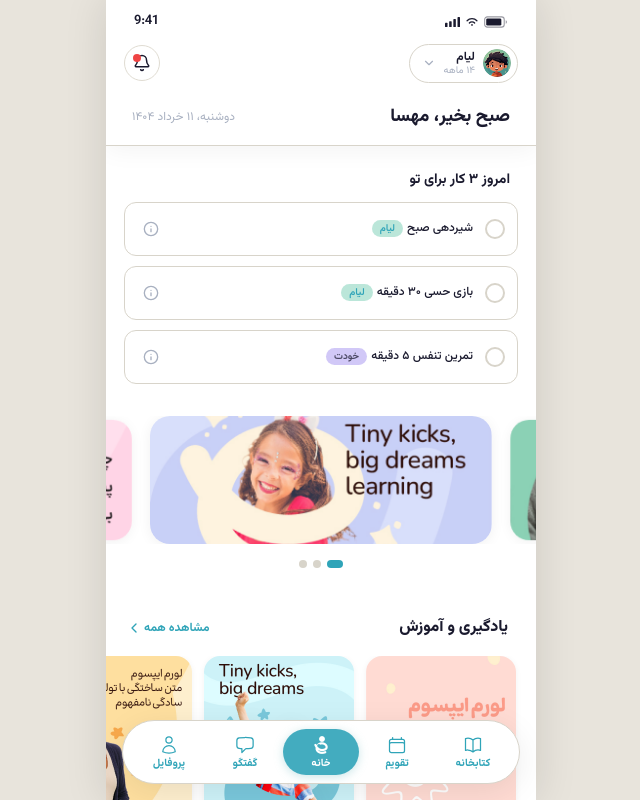
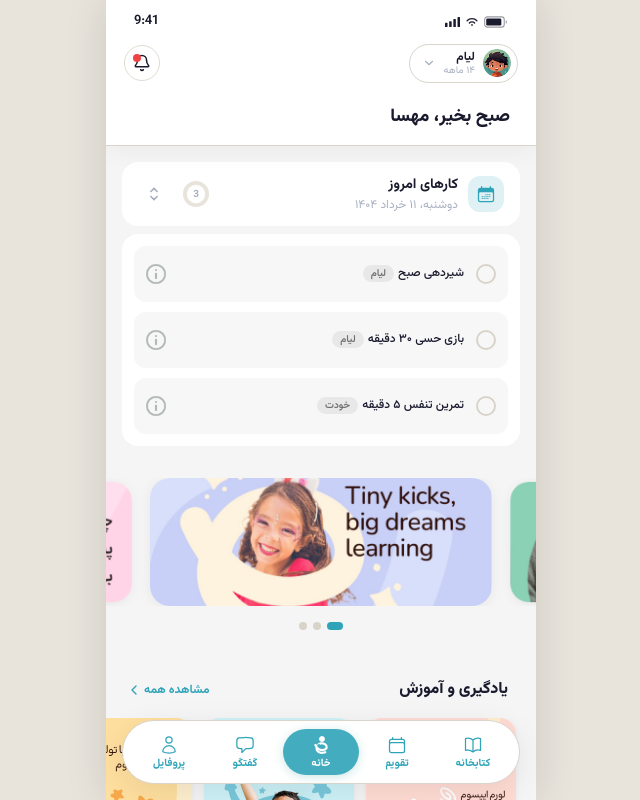
Before and after one commit to u3fiii/elora-app, a React (Vite) app: page /home in a window 1280 px wide. Shown: the whole page, without its empty margins (319-959 px from the left). Built offline with nearby package versions, Linux system fonts and the light colour scheme.

Commit message:
change the layout of tasks and added circular progress

```diff
--- a/index.html
+++ b/index.html
@@ -2,7 +2,7 @@
 <html lang="fa" dir="rtl">
   <head>
     <meta charset="UTF-8" />
-    <link rel="icon" type="image/svg+xml" href="/favicon.svg" />
+    <link rel="icon" type="image/png" href="/favicon.png" />
     <meta name="viewport" content="width=device-width, initial-scale=1.0, viewport-fit=cover" />
     <link rel="preconnect" href="https://fonts.googleapis.com" />
     <link rel="preconnect" href="https://fonts.gstatic.com" crossorigin />
@@ -10,7 +10,7 @@
       href="https://fonts.googleapis.com/css2?family=Vazirmatn:wght@300;400;500;600;700;800&display=swap"
       rel="stylesheet"
     />
-    <title>الورا</title>
+    <title>Elora App</title>
   </head>
   <body>
     <div id="root"></div>
--- a/src/components/home/HomeCollapsibleGreeting.tsx
+++ b/src/components/home/HomeCollapsibleGreeting.tsx
@@ -4,7 +4,6 @@ import { HOME_GREETING_SLOT_HEIGHT } from '../../utils/homeHeaderScroll'
 
 interface HomeCollapsibleGreetingProps {
   parentName: string
-  date: string
   isCollapsed: boolean
 }
 
@@ -28,7 +27,6 @@ const greetingTransition = {
 
 export function HomeCollapsibleGreeting({
   parentName,
-  date,
   isCollapsed,
 }: HomeCollapsibleGreetingProps) {
   return (
@@ -40,7 +38,7 @@ export function HomeCollapsibleGreeting({
       style={{ transformOrigin: 'top' }}
       className="h-[54px] overflow-hidden will-change-transform"
     >
-      <HomeGreeting parentName={parentName} date={date} />
+      <HomeGreeting parentName={parentName} />
     </motion.div>
   )
 }
--- a/src/components/home/HomeGreeting.tsx
+++ b/src/components/home/HomeGreeting.tsx
@@ -1,17 +1,13 @@
 interface HomeGreetingProps {
   parentName: string
-  date: string
 }
 
-export function HomeGreeting({ parentName, date }: HomeGreetingProps) {
+export function HomeGreeting({ parentName }: HomeGreetingProps) {
   return (
     <section className="px-[18px] pb-3 pt-3">
-      <div className="flex items-center justify-between gap-3 px-2">
-        <h1 className="text-lg font-extrabold text-home-heading">
-          صبح بخیر، {parentName}
-        </h1>
-        <p className="shrink-0 text-xs text-home-muted">{date}</p>
-      </div>
+      <h1 className="px-2 text-lg font-extrabold text-home-heading">
+        صبح بخیر، {parentName}
+      </h1>
     </section>
   )
 }
--- a/src/components/home/HomeTodoSection.tsx
+++ b/src/components/home/HomeTodoSection.tsx
@@ -1,12 +1,24 @@
 import clsx from 'clsx'
-import { motion, type Variants } from 'framer-motion'
-import { Info } from 'lucide-react'
+import { ChevronUpDownIcon } from '@heroicons/react/24/outline'
+import { CalendarDaysIcon } from '@heroicons/react/24/solid'
+import { AnimatePresence, motion, type Variants } from 'framer-motion'
 import { useEffect, useRef, useState } from 'react'
+import infoIcon from '../../assets/icons/info-outline.png'
 import type { HomeTask } from '../../types'
 import { playAllTasksDoneSound } from '../../utils/playAllTasksDoneSound'
 import { playTaskDoneSound } from '../../utils/playTaskDoneSound'
 import { AllTasksDoneDialog } from './AllTasksDoneDialog'
 import { TaskDetailSheet } from './TaskDetailSheet'
+
+const PROGRESS_RADIUS = 10
+const PROGRESS_STROKE = 3.5
+const PROGRESS_CIRCUMFERENCE = 2 * Math.PI * PROGRESS_RADIUS
+
+const TASK_CARD_THEMES = [
+  { card: 'bg-[#F7F7F7]' },
+  { card: 'bg-[#F7F7F7]' },
+  { card: 'bg-[#F7F7F7]' },
+] as const
 
 const HOME_TASK_STAGGER = 0.05
 
@@ -30,6 +42,7 @@ const homeTaskItemVariants: Variants = {
 interface HomeTodoSectionProps {
   activeChildId: string
   babyName: string
+  date: string
   tasks: HomeTask[]
   onTasksChange: (tasks: HomeTask[]) => void
 }
@@ -41,32 +54,83 @@ function TaskSubjectTag({
   task: HomeTask
   babyName: string
 }) {
-  const isChildTask = task.subject === 'child'
-
   return (
     <span
       className={clsx(
-        'shrink-0 rounded-full px-2 py-0.5 text-[10px] font-semibold',
-        isChildTask
-          ? 'bg-home-mint/35 text-home-teal'
-          : 'bg-home-lavender/35 text-home-heading/75',
+        'shrink-0 rounded-full bg-[#E8E8E8] px-2 py-0.5 text-[10px] font-semibold text-[#6E6E6E]',
         task.completed && 'opacity-60',
       )}
     >
-      {isChildTask ? babyName : 'خودت'}
+      {task.subject === 'child' ? babyName : 'خودت'}
     </span>
+  )
+}
+
+function TasksProgressRing({
+  completed,
+  total,
+}: {
+  completed: number
+  total: number
+}) {
+  const progress = total > 0 ? completed / total : 0
+  const strokeDashoffset = PROGRESS_CIRCUMFERENCE * (1 - progress)
+  const remaining = total - completed
+
+  return (
+    <div
+      className="relative size-10 shrink-0"
+      aria-label={`${completed} از ${total} کار انجام شده`}
+    >
+      <svg
+        className="h-full w-full -rotate-90"
+        viewBox="0 0 36 36"
+        aria-hidden
+      >
+        <circle
+          cx="18"
+          cy="18"
+          r={PROGRESS_RADIUS}
+          fill="none"
+          stroke="#E8E4DC"
+          strokeWidth={PROGRESS_STROKE}
+        />
+        <circle
+          cx="18"
+          cy="18"
+          r={PROGRESS_RADIUS}
+          fill="none"
+          stroke="currentColor"
+          strokeWidth={PROGRESS_STROKE}
+          strokeLinecap="round"
+          strokeDasharray={PROGRESS_CIRCUMFERENCE}
+          strokeDashoffset={strokeDashoffset}
+          className="text-home-teal transition-[stroke-dashoffset] duration-500 ease-out"
+        />
+      </svg>
+      <span className="absolute inset-0 flex translate-y-px items-center justify-center">
+        <span
+          key={remaining}
+          className="animate-task-count-bounce text-[10px] font-bold leading-none tabular-nums text-home-muted"
+        >
+          {remaining}
+        </span>
+      </span>
+    </div>
   )
 }
 
 export function HomeTodoSection({
   activeChildId,
   babyName,
+  date,
   tasks,
   onTasksChange,
 }: HomeTodoSectionProps) {
   const [openTaskId, setOpenTaskId] = useState<string | null>(null)
   const [poppingId, setPoppingId] = useState<string | null>(null)
   const [showAllDoneDialog, setShowAllDoneDialog] = useState(false)
+  const [isTasksExpanded, setIsTasksExpanded] = useState(true)
 
   const prevAllDoneRef = useRef(
     tasks.length > 0 && tasks.every((task) => task.completed),
@@ -80,6 +144,7 @@ export function HomeTodoSection({
     if (prevChildRef.current === activeChildId) return
 
     setOpenTaskId(null)
+    setIsTasksExpanded(true)
     prevAllDoneRef.current = tasks.length > 0 && tasks.every((task) => task.completed)
     prevChildRef.current = activeChildId
   }, [activeChildId, tasks])
@@ -93,6 +158,7 @@ export function HomeTodoSection({
   }, [allDone])
 
   const openTask = tasks.find((task) => task.id === openTaskId) ?? null
+  const completedCount = tasks.filter((task) => task.completed).length
 
   const toggleTask = (id: string) => {
     const toggledTask = tasks.find((task) => task.id === id)
@@ -122,11 +188,42 @@ export function HomeTodoSection({
   }
 
   return (
-    <section className="px-[18px] pt-6">
-      <h2 className="mb-3 mr-2 text-right text-sm font-bold text-home-heading">
-        امروز ۳ کار برای تو
-      </h2>
+    <section className="space-y-2 px-4 pt-4">
+      <div className="flex items-center justify-between rounded-[16px] bg-white px-4 py-3">
+        <div className="flex items-center gap-2.5">
+          <div className="flex h-9 w-9 shrink-0 items-center justify-center rounded-xl bg-home-teal/15 text-home-teal">
+            <CalendarDaysIcon className="h-5 w-5" aria-hidden />
+          </div>
+          <div className="text-right">
+            <h2 className="text-sm font-bold text-home-heading">کارهای امروز</h2>
+            <p className="mt-0.5 text-xs text-home-muted">{date}</p>
+          </div>
+        </div>
+        <div className="flex items-center gap-1.5">
+          <TasksProgressRing completed={completedCount} total={tasks.length} />
+          <button
+            type="button"
+            onClick={() => setIsTasksExpanded((current) => !current)}
+            className="flex h-8 w-8 shrink-0 items-center justify-center rounded-lg text-home-muted transition-colors hover:bg-home-pill hover:text-home-heading"
+            aria-expanded={isTasksExpanded}
+            aria-label={isTasksExpanded ? 'بستن لیست کارها' : 'نمایش لیست کارها'}
+          >
+            <ChevronUpDownIcon className="h-5 w-5" strokeWidth={2} aria-hidden />
+          </button>
+        </div>
+      </div>
 
+      <AnimatePresence initial={false}>
+        {isTasksExpanded ? (
+          <motion.div
+            key={`${activeChildId}-tasks`}
+            initial={{ height: 0, opacity: 0 }}
+            animate={{ height: 'auto', opacity: 1 }}
+            exit={{ height: 0, opacity: 0 }}
+            transition={{ duration: 0.28, ease: [0.22, 1, 0.36, 1] }}
+            className="overflow-hidden"
+          >
+      <div className="rounded-[16px] bg-white p-3">
         <motion.ul
           key={activeChildId}
           className="space-y-2.5"
@@ -134,61 +231,64 @@ export function HomeTodoSection({
           initial="hidden"
           animate="visible"
         >
-        {tasks.map((task) => (
+        {tasks.map((task, index) => {
+          const theme = TASK_CARD_THEMES[index % TASK_CARD_THEMES.length]
+
+          return (
           <motion.li
             key={task.id}
             variants={homeTaskItemVariants}
+            role="button"
+            tabIndex={0}
+            onClick={() => toggleTask(task.id)}
+            onKeyDown={(event) => {
+              if (event.key === 'Enter' || event.key === ' ') {
+                event.preventDefault()
+                toggleTask(task.id)
+              }
+            }}
+            whileTap={{ scale: 0.98 }}
+            transition={{ type: 'spring', stiffness: 500, damping: 32 }}
+            aria-label={
+              task.completed
+                ? `${task.label} — انجام شده، برای لغو کلیک کنید`
+                : `${task.label} — برای انجام کلیک کنید`
+            }
             className={clsx(
-              'relative box-border flex items-center gap-3 rounded-[12px] border bg-white px-3 py-3',
-              'transition-[border-color,opacity,color] duration-300 ease-out',
-              task.completed
-                ? 'border-transparent'
-                : 'border-solid border-home-border',
+              'relative flex cursor-pointer items-center gap-3 rounded-[12px] px-3 py-2.5 transition-colors duration-300 ease-out',
+              theme.card,
             )}
           >
+            <div className="pointer-events-none flex min-w-0 flex-1 items-center gap-3 text-right">
               <span
-              aria-hidden
-              className={clsx(
-                'pointer-events-none absolute inset-0 rounded-[12px] border border-dashed border-home-teal',
-                'transition-opacity duration-300 ease-out',
-                task.completed ? 'opacity-100' : 'opacity-0',
-              )}
-            />
-
-            <button
-              type="button"
-              onClick={() => toggleTask(task.id)}
                 className={clsx(
                   'relative z-10 flex h-5 w-5 shrink-0 items-center justify-center rounded-full border-2 transition-colors duration-200',
                   task.completed
                     ? 'border-transparent bg-home-teal text-white'
-                  : 'border-[#D8D4CA] bg-white',
+                    : 'border-home-border bg-transparent',
                   poppingId === task.id && 'animate-task-check-pop',
                 )}
-              aria-label={task.completed ? 'علامت‌گذاری نشده' : 'انجام شد'}
+                aria-hidden
               >
                 {task.completed ? (
                   <svg
                     className="h-3 w-3"
+                    viewBox="0 0 24 24"
                     fill="none"
-                  viewBox="0 0 24 24"
-                  stroke="currentColor"
-                  strokeWidth={3}
+                    aria-hidden
                   >
                     <path
+                      d="M5 13l4 4L19 7"
+                      stroke="currentColor"
+                      strokeWidth="3.5"
                       strokeLinecap="round"
                       strokeLinejoin="round"
-                    d="M5 13l4 4L19 7"
                     />
                   </svg>
                 ) : null}
-            </button>
+              </span>
 
-            <button
-              type="button"
-              onClick={() => toggleTask(task.id)}
-              className="flex shrink-0 items-center gap-1 text-right text-xs leading-snug"
-            >
+              <span className="flex shrink-0 items-center gap-1 text-xs leading-snug">
                 <span className="relative inline-block max-w-full">
                   <span
                     className={clsx(
@@ -214,24 +314,36 @@ export function HomeTodoSection({
                 </span>
 
                 <TaskSubjectTag task={task} babyName={babyName} />
-            </button>
-
-            <div className="min-w-0 flex-1" aria-hidden />
+              </span>
+            </div>
 
             <button
               type="button"
-              onClick={() => setOpenTaskId(task.id)}
+              onClick={(event) => {
+                event.stopPropagation()
+                setOpenTaskId(task.id)
+              }}
               className={clsx(
-                'flex h-7 w-7 shrink-0 items-center justify-center rounded-full text-home-muted transition-colors hover:bg-[#F3EFE8] hover:text-home-heading',
+                'relative z-10 flex h-9 w-9 shrink-0 -translate-x-2 items-center justify-center transition-opacity hover:opacity-80',
                 task.completed && 'opacity-45',
               )}
               aria-label="اطلاعات بیشتر"
             >
-              <Info className="h-4 w-4" strokeWidth={2} />
+              <img
+                src={infoIcon}
+                alt=""
+                className="h-6 w-6 object-contain"
+                aria-hidden
+              />
             </button>
           </motion.li>
-        ))}
+          )
+        })}
         </motion.ul>
+      </div>
+          </motion.div>
+        ) : null}
+      </AnimatePresence>
 
       <TaskDetailSheet task={openTask} onClose={() => setOpenTaskId(null)} />
       <AllTasksDoneDialog
--- a/src/components/wizard/wizardDotPattern.ts
+++ /dev/null
@@ -1,2 +0,0 @@
-/** Wizard dot-pattern overlay utility class */
-export const wizardDotOverlayClass = 'wizard-dot-overlay'
--- a/src/index.css
+++ b/src/index.css
@@ -95,6 +95,10 @@
     animation: task-strike 0.35s ease-out forwards;
     transform: scaleX(0);
   }
+
+  .animate-task-count-bounce {
+    animation: task-count-bounce 0.2s ease-in-out;
+  }
 }
 
 @keyframes wizard-input-pulse {
@@ -139,6 +143,17 @@
   }
 }
 
+@keyframes task-count-bounce {
+  0%,
+  100% {
+    transform: scale(1);
+  }
+
+  50% {
+    transform: scale(1.02);
+  }
+}
+
 @keyframes cursor-blink {
   0%,
   49% {
@@ -170,15 +185,6 @@ html {
   width: 100%;
 }
 
-@utility wizard-dot-overlay {
-  background-image: radial-gradient(
-    circle,
-    rgb(73 163 170 / 0.22) 1.5px,
-    transparent 1.5px
-  );
-  background-size: 20px 20px;
-}
-
 @utility wizard-bg-dotted {
   background-color: #aee5d3;
   background-image: radial-gradient(
--- a/src/pages/HomeScreen.tsx
+++ b/src/pages/HomeScreen.tsx
@@ -67,7 +67,7 @@ export function HomeScreen() {
   }
 
   return (
-    <div className="relative flex h-full w-full min-w-0 flex-col overflow-hidden bg-white font-vazir text-home-heading">
+    <div className="relative flex h-full w-full min-w-0 flex-col overflow-hidden bg-[#F5F5F5] font-vazir text-home-heading">
       <div
         ref={scrollRef}
         className="scrollbar-hide min-h-0 flex-1 overflow-y-auto overflow-x-hidden pb-28"
@@ -82,7 +82,6 @@ export function HomeScreen() {
             />
             <HomeCollapsibleGreeting
               parentName={parentName}
-              date={homeGreetingDate}
               isCollapsed={isGreetingCollapsed}
             />
           </div>
@@ -91,6 +90,7 @@ export function HomeScreen() {
         <HomeTodoSection
           activeChildId={activeChildId}
           babyName={childName}
+          date={homeGreetingDate}
           tasks={dailyTasks}
           onTasksChange={handleTasksChange}
         />
```
Also changed, not shown: src/components/home/HomeBottomNav.tsx (+10 -7 lines), src/components/wizard/WizardShell.tsx (+0 -9 lines), public/favicon.png (added), src/assets/icons/info-outline.png (added). Lines whose indentation alone changed are shown as unchanged.
